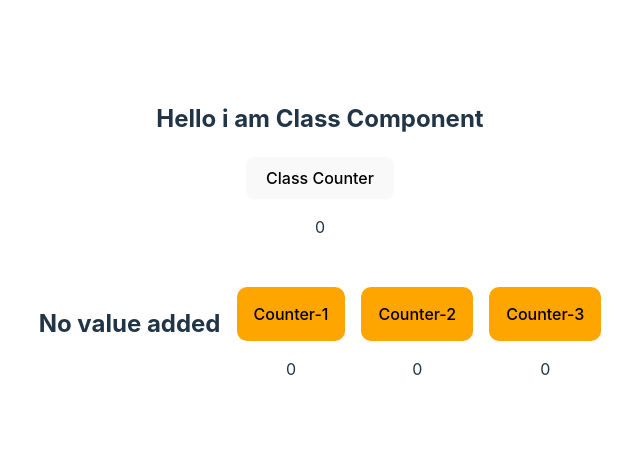
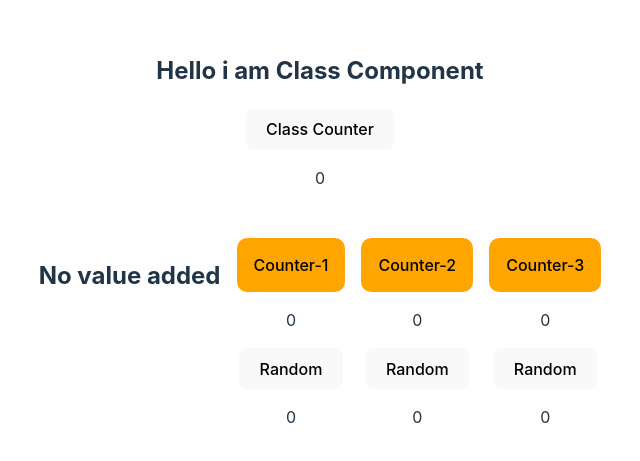
Before and after one commit to fardin17/React-js-basic, a React (Vite) app: page / in a window 1280 px wide. Shown: the part 145-606 px from the top of the page, without its empty margins (320-960 px from the left). Built offline with nearby package versions, Linux system fonts and the light colour scheme.

Commit message:
usecallback usememo memo

```diff
--- a/src/App.jsx
+++ b/src/App.jsx
@@ -3,6 +3,7 @@ import ClassComponent from "./components/ClassComponent";
 import FunctionalComponent from "./components/FunctionalComponent";
 
 function App() {
+  console.log('app component rendered')
   return (
     <div>
       <ClassComponent />
--- a/src/components/CounterComponent.jsx
+++ b/src/components/CounterComponent.jsx
@@ -1,21 +1,35 @@
-import { useState } from "react";
+import { memo, useMemo, useState } from "react";
 
-const CounterComponent = ({ buttonName, setTotalCountValue }) => {
+const CounterComponent = ({ buttonName, handleTotalCounter }) => {
   const [count, setCount] = useState(0);
 
+  const [random, setRandom] = useState(0);
   const handleCounter = () => {
     setCount((prev) => prev + 1);
-    setTotalCountValue((prev) => prev + 1);
+    handleTotalCounter()
   };
-console.log(count)
+  function estimateCostlyValue(number){
+    let result=number
+    console.log('start....')
+    for (let i=0; i<1000000000; i++)result+=i
+    console.log('end....')
+    return result
+  }
+const randomBigCountValue=useMemo(()=>estimateCostlyValue(count),[count])
+console.log({randomBigCountValue})
+
+  console.log(`${buttonName} component rendered`)
   return (
     <div>
       <button className="counter-button" onClick={handleCounter}>
         {buttonName}
       </button>
       <p>{count}</p>
+
+      <button onClick={()=>setRandom(prev=>prev+1)}>Random</button>
+      <p>{random}</p>
     </div>
   );
 };
 
-export default CounterComponent;
+export default memo(CounterComponent);
--- a/src/components/FunctionalComponent.jsx
+++ b/src/components/FunctionalComponent.jsx
@@ -1,10 +1,17 @@
-import { useState } from "react";
+import { useCallback, useState } from "react";
 import CounterComponent from "./CounterComponent";
 
 function FunctionalComponent() {
   const [totalCountValue, setTotalCountValue] = useState(0);
 
   let buttonNames = ["Counter-1", "Counter-2", "Counter-3"];
+
+  console.log('Functional component rendered')
+
+  const handleTotalCounter = useCallback(
+    ()=>
+      setTotalCountValue(prev=>prev+1),
+    [])
 
   return (
     <div className="counter">
@@ -13,7 +20,7 @@ function FunctionalComponent() {
 
       {/* Mapping over buttonNames array to render CounterComponent for each button */}
       {buttonNames.map((buttonName, index) => (
-        <CounterComponent key={index} {...{ setTotalCountValue, buttonName }} />
+        <CounterComponent key={index} {...{handleTotalCounter, buttonName }} />
       ))}
     </div>
   );
```
